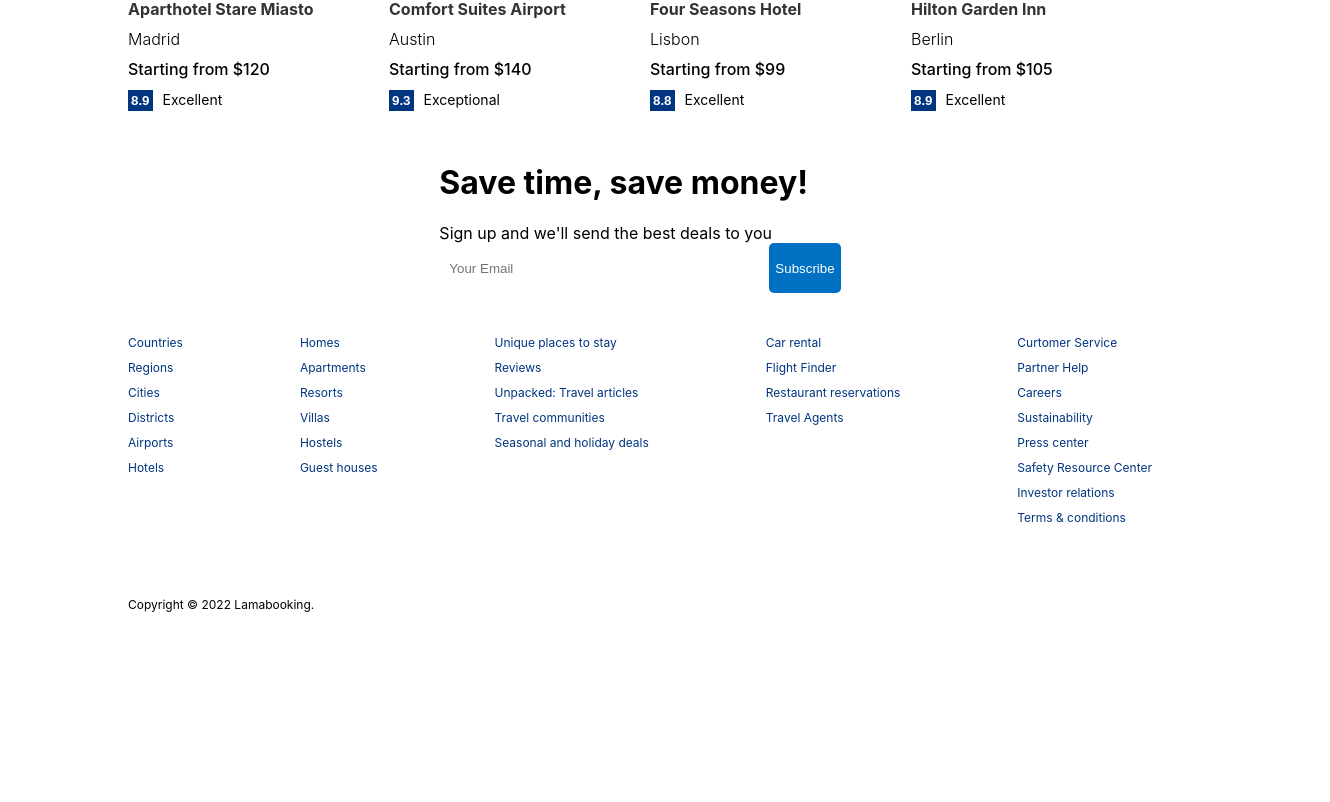
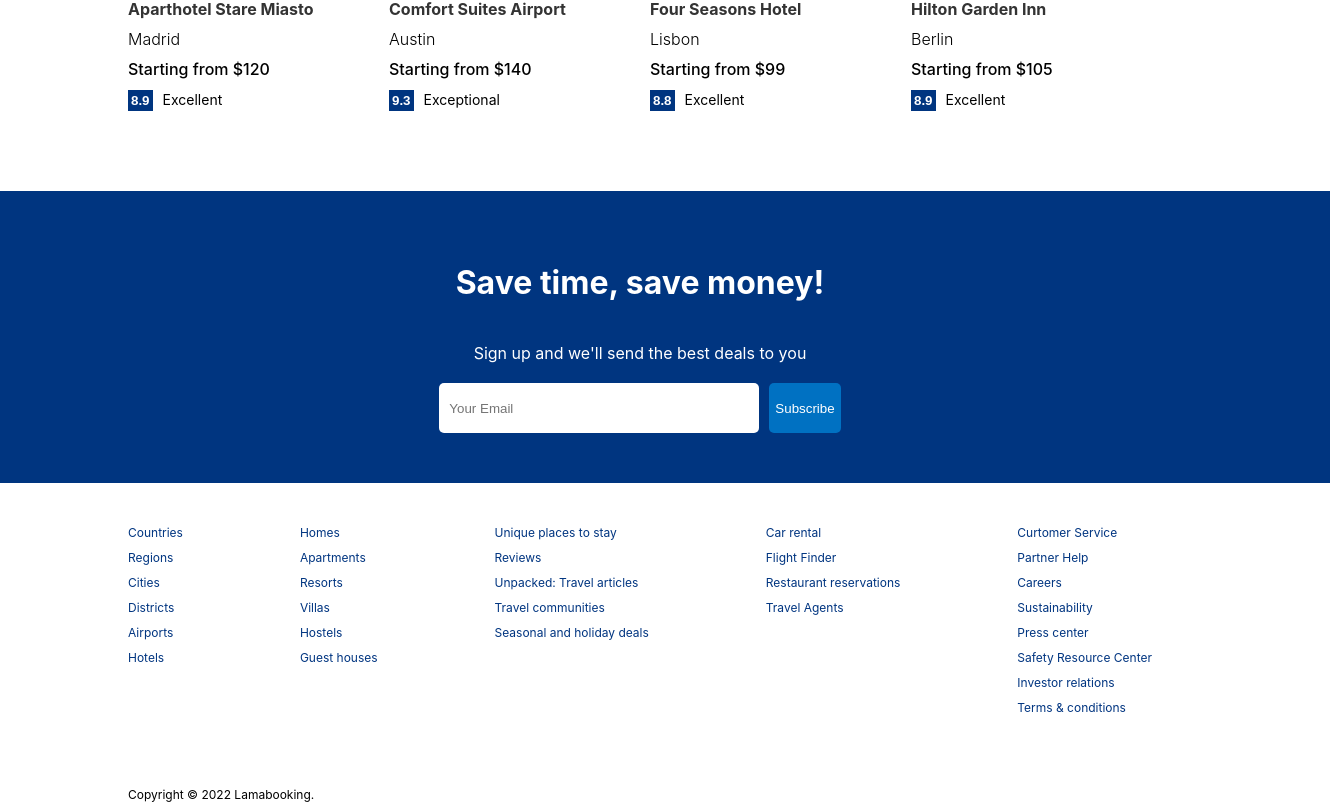
Before and after one commit to Arj-01/Hotel-Booking-Website, a React (Create React App) app in the folder hotel-booking-website/: page / in a window 1280 px wide. Shown: the part 1384-2186 px from the top of the page, 1330 px wide, since content can reach past the window. Before the commit the page ends 1996 px from the top, so only its background shows below. Built offline with nearby package versions, Linux system fonts and the light colour scheme.

Commit message:
mailListErrorRemoved

```diff
--- a/hotel-booking-website/src/components/mailList/mailList.css
+++ b/hotel-booking-website/src/components/mailList/mailList.css
@@ -1,4 +1,4 @@
-ecuw.mail{
+.mail{
     width: 100%;
     margin-top: 50px;
     background-color: #003580;
```
